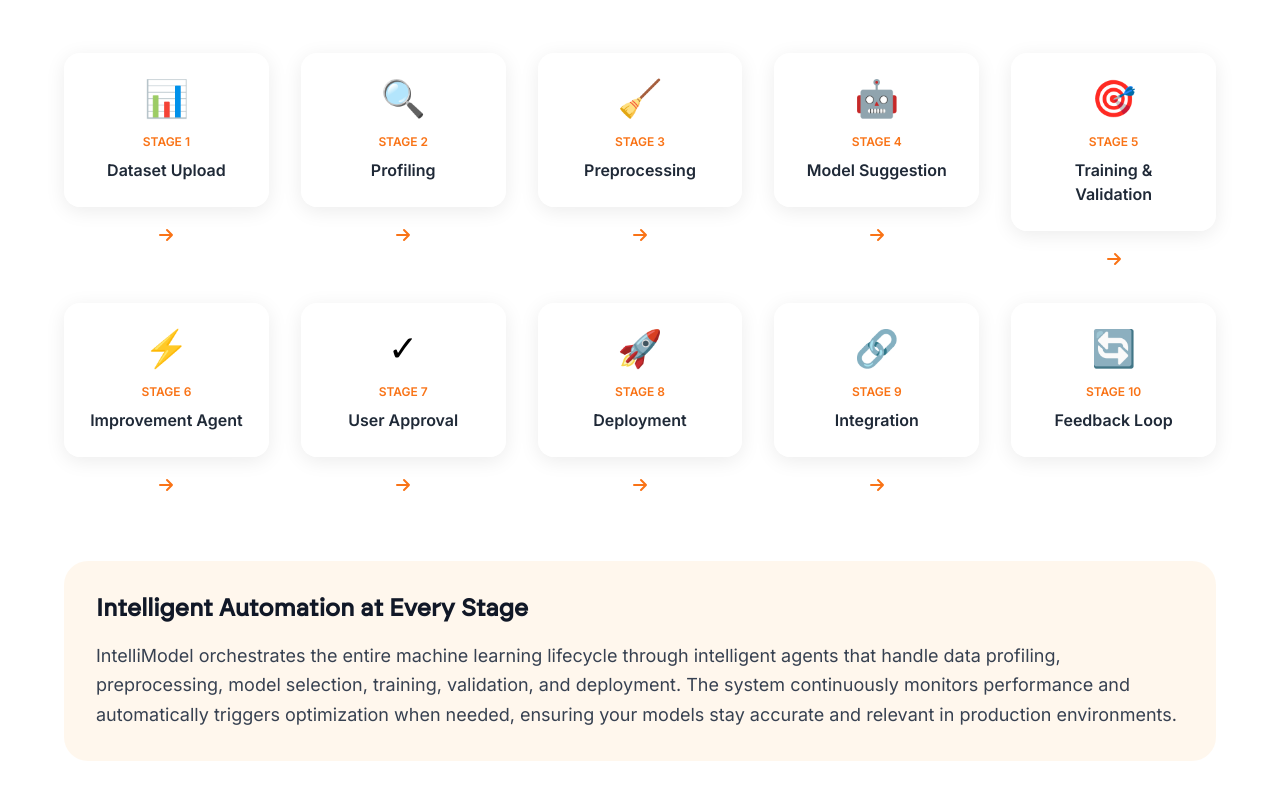
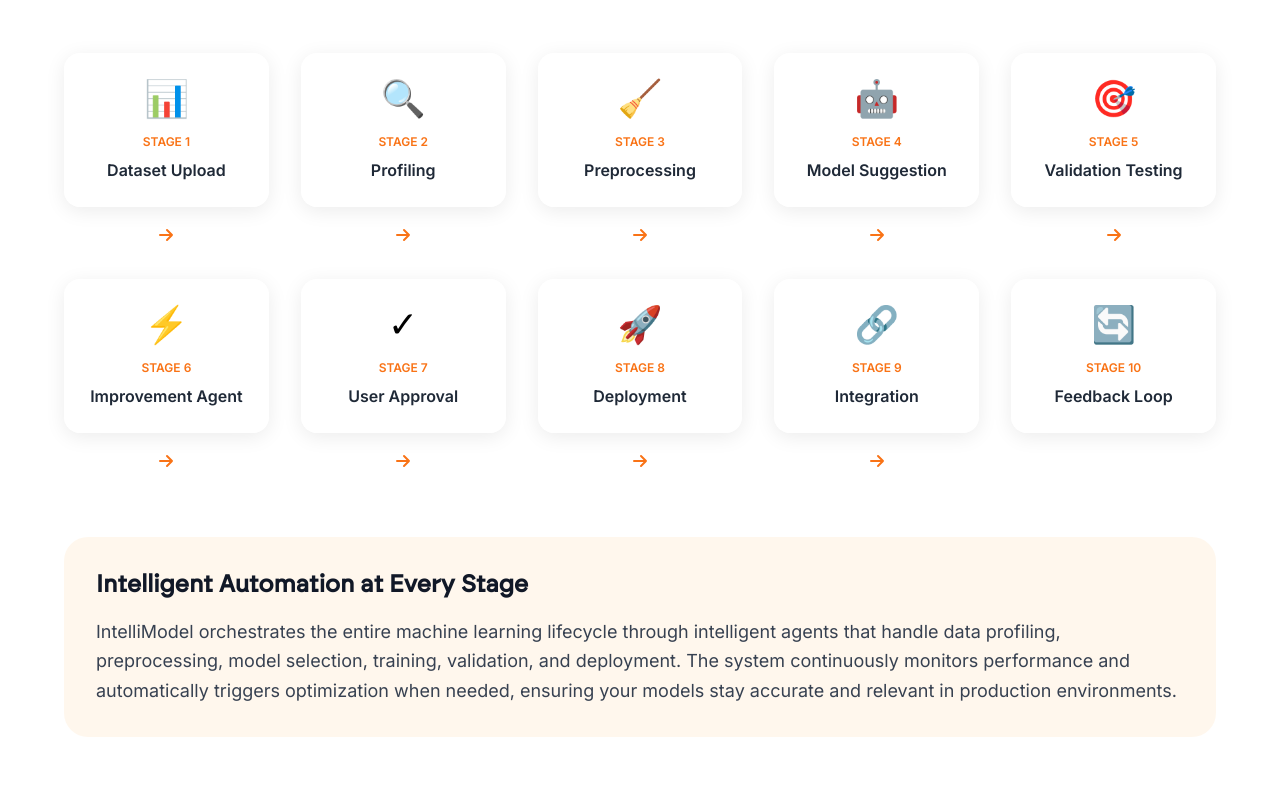
Before and after one commit to ahmedraza9332/IntelliModel, a React (Vite) app: page / in a window 1280 px wide. Shown: the part 3203-4003 px from the top of the page. Built offline with nearby package versions, Linux system fonts and the light colour scheme; no server answers; a web font is replaced by a local one.

Commit message:
Refactor: Change text to "Validation Testing"

```diff
--- a/src/components/WorkflowSection.tsx
+++ b/src/components/WorkflowSection.tsx
@@ -37,7 +37,7 @@ const WorkflowSection = () => {
     { id: 2, name: "Profiling", icon: "🔍" },
     { id: 3, name: "Preprocessing", icon: "🧹" },
     { id: 4, name: "Model Suggestion", icon: "🤖" },
-    { id: 5, name: "Training & Validation", icon: "🎯" },
+    { id: 5, name: "Validation Testing", icon: "🎯" },
     { id: 6, name: "Improvement Agent", icon: "⚡" },
     { id: 7, name: "User Approval", icon: "✓" },
     { id: 8, name: "Deployment", icon: "🚀" },
```
